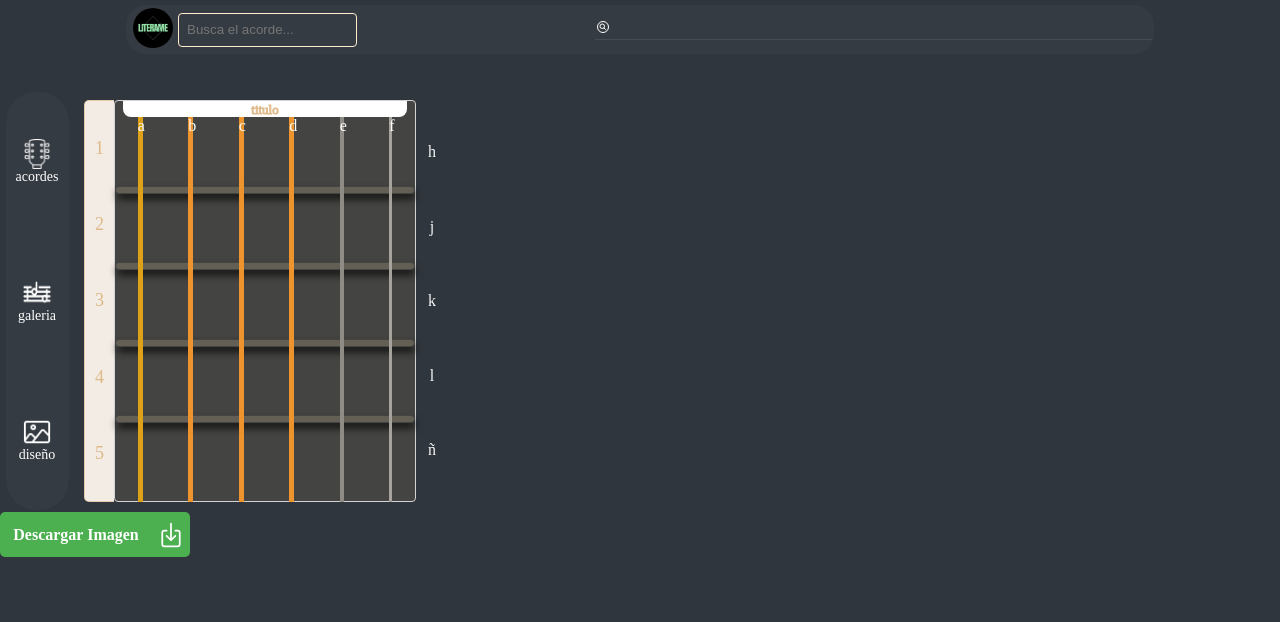
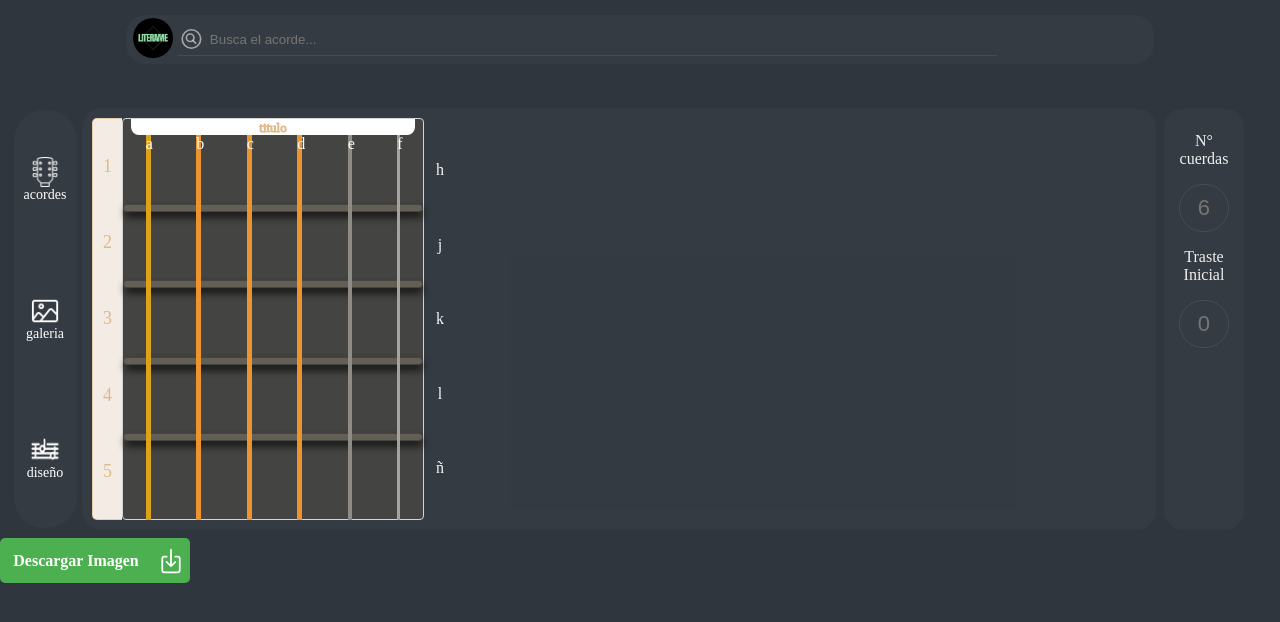
Before and after one commit to literame/acorde, a plain HTML site: page index.html in a window 1280 px wide. Drawn offline with nearby package versions, Linux system fonts and the light colour scheme; a web font is replaced by a local one.

Commit message:
renombrado de archivos, rediseño de pagina en tres secciones, agregado de items

```diff
--- a/css/stylepage.css
+++ b/css/stylepage.css
@@ -1,19 +1,21 @@
+
+
+
 body{
     background-color: #30363d;
     margin: 0;
+    margin-top: 10px;
 }
 
 header{
     width: 100vw;
     height: 90px;
     display: flex;
-    /* background-color: #0a1617; */
     justify-content: center;
 
 }
 
 nav{
-    /* background: orange; */
     width: 80vw;
     height: 50%;
     display: flex;
@@ -30,21 +32,35 @@ nav{
 } */
 
 #searchitem{
-    width: 60%;
-    height: 100%;
+    min-width: 10%;
+    width: 80%;
+    border-bottom: 1px solid #f0f0f018;
+    color: white;
     display: flex;
     align-items: center;
+}
 
+#searchitem:hover{
+    border-bottom: 1px solid #f0f0f0;
+
+    cursor: text;
 }
 
 #searchitem input{
-    width: 40%;
+    outline: 0;
+    width: 100%;
     height: 30px;
-    border-radius: 4px;
-    padding-left: 8px;
-    border: 1px solid blanchedalmond;
-    background-color: transparent;
+    padding-left: 5px;
+    background: none;
+    border: none;
     color: white;
+}
+
+.isearch{
+    font-size: 28px;
+    color: #cececeb8;
+    /* margin: 10px; */
+    /* background: orange; */
 }
 
 #titulo img{
@@ -53,9 +69,11 @@ nav{
     border-radius: 50%;
 }
 
-/* main{
-    padding: ;
-} */
+main{
+    /* background: #e4e4dd06; */
+    /* border-radius: 15px; */
+    padding: 8px;
+}
 
 #content{
     display: flex;
@@ -80,7 +98,6 @@ nav{
     display: flex;
     flex-direction: column;
     justify-content: space-around;
-    /* background: orange; */
 }
 
 .leftbar li{
@@ -107,36 +124,57 @@ nav{
 
 }
 
+#diseño{
+    background: #e4e4dd06;
+    border-radius: 20px;
+    width: 85%;
 
+}
 
+.toolscnf{
+    background: #e4e4dd06;
+    border-radius: 20px;
+    width: 5%;
+    margin: 0 8px;
+    padding: 8px;
+    color: #f0f0f0;
+    display: flex;
+    flex-direction: column;
+    align-items: center;
+}
+.toolscnf div{
+    display: flex;
+    flex-direction: column;
+    align-items: center;
+}
 
+.toolscnf input{
+    outline: 0;
+    background: none;
+    border: none;
+    border-radius: 25px;
+    width: 2em;
+    height: 2em;
+    border:  1px solid #f0f0f018;
+    font-size: 22px;
+    text-align: center;
+    color: #f0f0f018;
 
+}
 
-
-
-.editbox{
-    min-width: 10%;
-    width: 80%;
-    border-bottom: 1px solid #f0f0f018;
+.toolscnf input[type="text"]:focus {
+    caret-color: white;
     color: white;
 }
 
-.editbox:hover{
-    border-bottom: 1px solid #f0f0f0;
-    cursor: text;
+.toolscnf input:hover{
+        border: 1px solid #f0f0f0;
+
 }
 
-.editbox input{
-    background: none;
-    border: none;
+.toolscnf{
+text-align: center;
 }
-
-.editbox input:focus{
-    border: 1 solid transparent;
-}
-
-
-
 
 
 
--- a/index.html
+++ b/index.html
@@ -4,7 +4,7 @@
     <meta charset="UTF-8">
     <meta http-equiv="X-UA-Compatible" content="IE=edge">
     <meta name="viewport" content="width=device-width, initial-scale=1.0">
-    <link rel="icon" href="./img/lit-32.jpg" type="image/png">
+    <link rel="icon" href="./img/icon_page.jpg" type="image/png">
     <link rel="stylesheet" href="./css/stylepage.css">
     <link rel="stylesheet" href="./css/styleacorde.css">
     <link rel="preconnect" href="https://fonts.googleapis.com">
@@ -18,16 +18,12 @@
 
     <nav>
         <div id="titulo">
-            <img src="./img/114427358.jpg" >
+            <img src="./img/Logo_page.jpg" >
         </div>
         <div id="searchitem">
+            <ion-icon class="isearch" name="search-circle-outline"></ion-icon>
             <input type="text" placeholder="Busca el acorde...">
         </div>
-        <div class="editbox">
-            <ion-icon name="search-circle-outline"></ion-icon>
-            <input type="text" name="text" id="">
-        </div>
-
         <div id="redes">
 
         </div>
@@ -38,26 +34,21 @@
 
 <main>
 
-
-
-
-</main>
-
     <div id="content">
         <!--contenedor principal -->
         <div class="leftbar">
             <!-- barra lateral -->
             <ul>
-            <li><img class="logoicon" src="./img/cabezal.png" alt="">
+                <li><img class="logoicon" src="./img/png_clavijero.png" alt="">
                     <a href="#">acordes</a></li>
-            <li><img class="logoicon" src="./img/galeria.png" alt="">
+                <li><img class="logoicon" src="./img/png_Galeria.png" alt="">
                     <a href="">galeria</a></li>
-            <li><img class="logoicon" src="./img/galeria-de-fotos.png" alt="">
+                <li><img class="logoicon" src="./img/png_notas.png" alt="">
                     <a href="">diseño</a></li>
             </ul>
         </div>
 
-    <!-- !diseñador de los acorde -->
+        <!-- diseñador de los acorde -->
         <div id="diseño">
 
             <div id="vista" class="boxchord">
@@ -160,8 +151,24 @@
 
         </div>
 
+        <div class="toolscnf">
+            <div>
+                <p>N° cuerdas</p>
+                <input type="text" placeholder="6" min="4" max="6">
+            </div>
+            <div>
+                <p>Traste Inicial</p>
+                <input type="text" placeholder="0">
+            </div>
 
         </div>
+
+    </div>
+
+
+</main>
+
+
 
 
 
```
Also changed, not shown: img/Logo_page.jpg (renamed from img/114427358.jpg), img/icon_page.jpg (renamed from img/lit-32.jpg), img/png_clavijero.png (renamed from img/cabezal.png), img/png_galeria.png (renamed from img/galeria-de-fotos.png), img/png_notas.png (renamed from img/galeria.png), img/principal/android-logo-alpha.png (renamed from img/android-logo-alpha.png), img/principal/bn_git_black.png (renamed from img/bn_git_black.png), img/principal/bn_git_bln.png (renamed from img/bn_git_bln.png), img/principal/logo_android.png (renamed from img/logo_android.png), img/principal/vs_code_cut.png (renamed from img/vs_code_cut.png), img/principal/windows_blk.jpg (renamed from img/windows_blk.jpg). Lines whose indentation alone changed are shown as unchanged.
